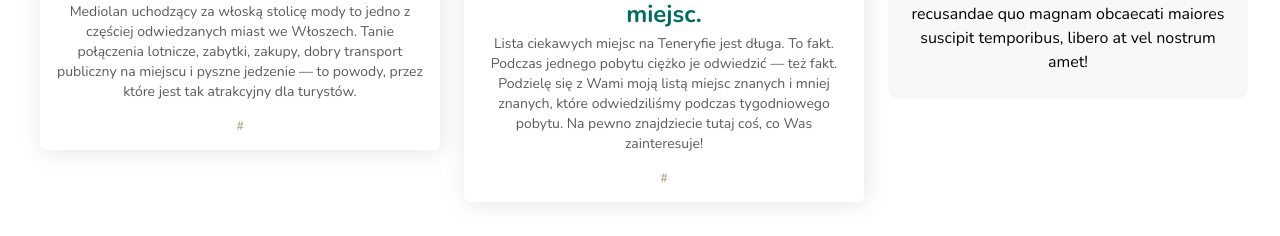
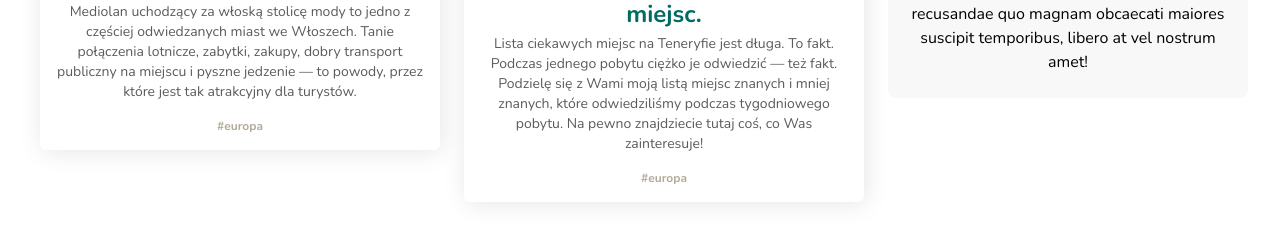
Before and after one commit to ArtemDanilov/moreporfavor-frontend, a Next.js app: page / in a window 1280 px wide. Shown: the part 1228-1464 px from the top of the page. Built offline with nearby package versions, Linux system fonts and the light colour scheme.

Commit message:
Add country param to BlogPost and second hashtag link

```diff
--- a/src/app/components/blog_posts/BlogPost.tsx
+++ b/src/app/components/blog_posts/BlogPost.tsx
@@ -9,10 +9,8 @@ type Post = {
   description: string;
   link: string;
   direction: "vertical" | "horizontal";
-  category: {
-    title: string;
-    slug: string;
-  };
+  category: string;
+  country: string;
 };
 
 const BlogPost = ({
@@ -22,6 +20,7 @@ const BlogPost = ({
   image,
   link,
   category,
+  country,
   direction = "vertical",
 }: Post) => {
   const date: Date = new Date(publishDate);
@@ -76,8 +75,9 @@ const BlogPost = ({
         <p className="font-sans text-sm font-normal text-gray-300 mb-4">
           {description}
         </p>
-        <p className="font-sans text-xs font-bold text-mocha">
-          <Link href={category.slug}>#{category.title}</Link>
+        <p className="font-sans text-xs font-bold text-mocha space-x-2">
+          <Link href={category}>#{category}</Link>
+          {country && <Link href={`/${category}/${country}`}>#{country}</Link>}
         </p>
       </div>
     </div>
```
